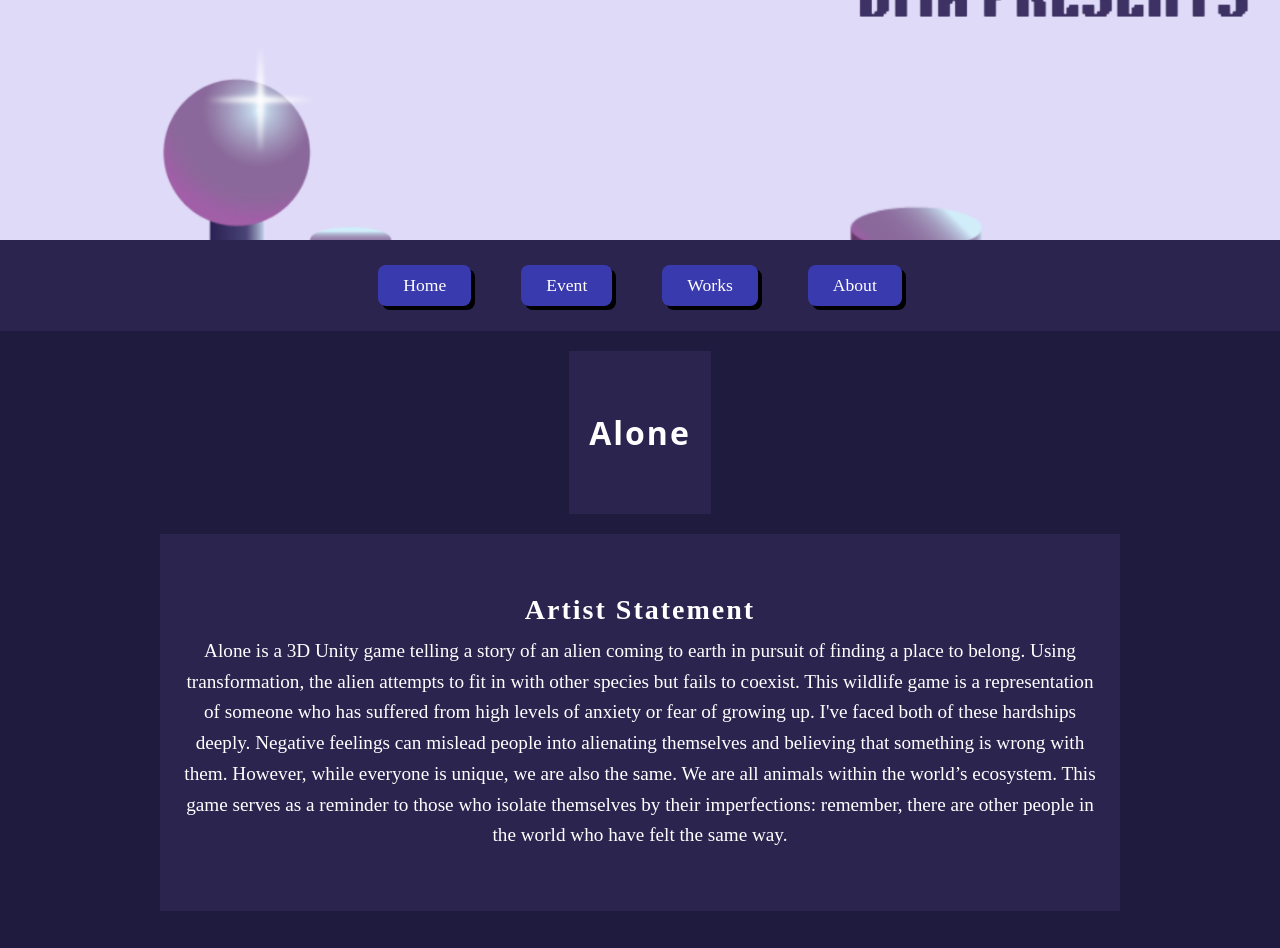
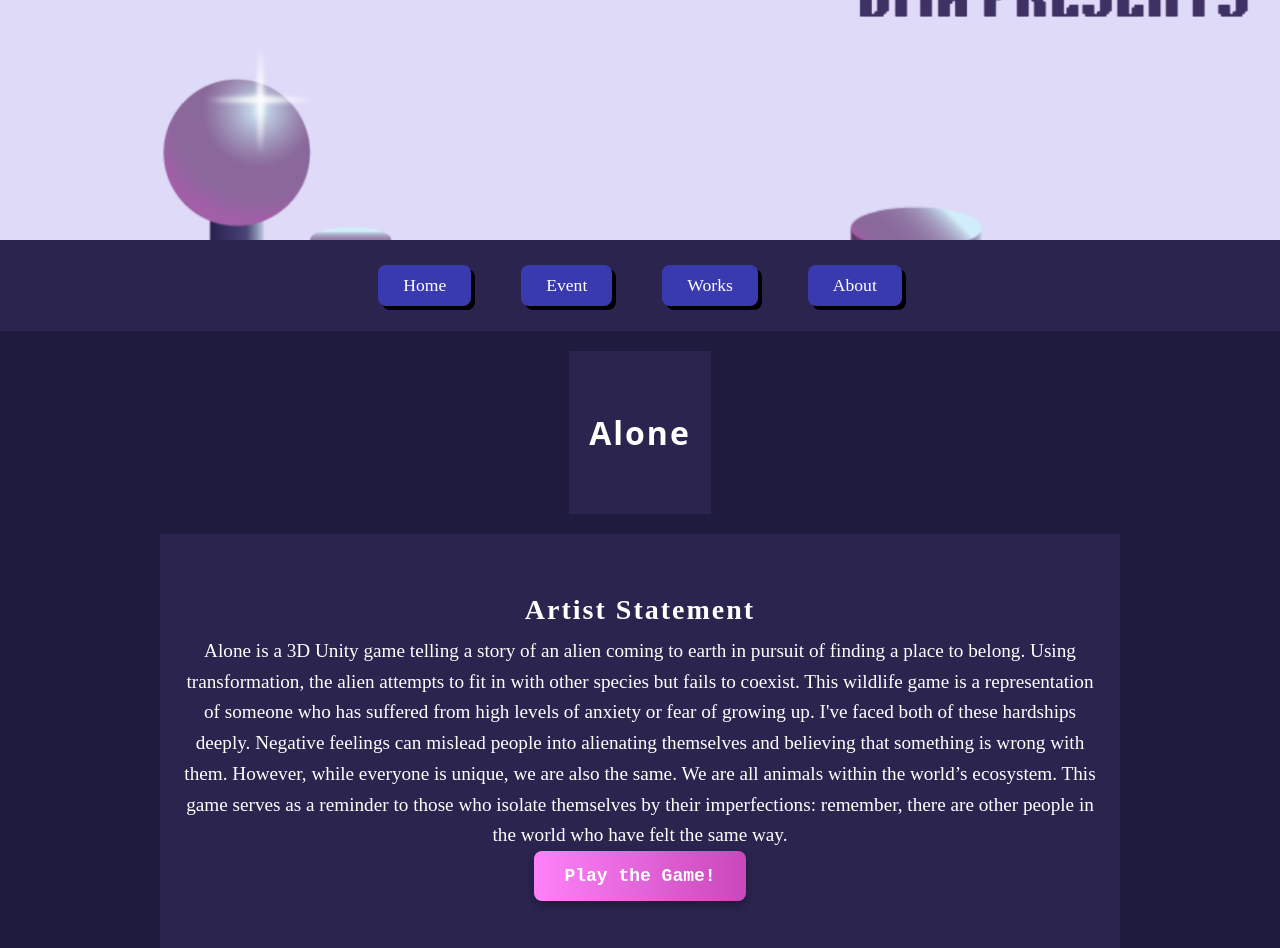
Before and after one commit to sjsu-dma-bfa/2024f, a plain HTML site: page projects/ryan-chong.html in a window 1280 px wide. Shown: the top 948 px of the page. Drawn offline with Linux system fonts and the light colour scheme; grey boxes are pictures that could not be loaded; a web font is replaced by a local one.

Commit message:
quick fix for play buttons on event page
directory error.

```diff
--- a/projects/ryan-chong.html
+++ b/projects/ryan-chong.html
@@ -38,6 +38,27 @@
             <p>
               Alone is a 3D Unity game telling a story of an alien coming to earth in pursuit of finding a place to belong. Using transformation, the alien attempts to fit in with other species but fails to coexist. This wildlife game is a representation of someone who has suffered from high levels of anxiety or fear of growing up. I've faced both of these hardships deeply. Negative feelings can mislead people into alienating themselves and believing that something is wrong with them. However, while everyone is unique, we are also the same. We are all animals within the world’s ecosystem. This game serves as a reminder to those who isolate themselves by their imperfections: remember, there are other people in the world who have felt the same way.
             </p>
+
+            <a href="https://toasterdoggo.itch.io/alone"
+   class="game-link-button"
+   style="
+     display: inline-block;
+     padding: 15px 30px;
+     text-align: center;
+     font-size: 18px;
+     font-weight: bold;
+     text-decoration: none;
+     color: #ffffff;
+     background: linear-gradient(90deg, #ff82f9, #c947ba);
+     border-radius: 8px;
+     box-shadow: 0 4px 10px rgba(0, 0, 0, 0.3);
+     transition: transform 0.2s, box-shadow 0.2s;
+   "
+   onmouseover="this.style.transform='scale(1.1)'; this.style.boxShadow='0 6px 15px rgba(0, 0, 0, 0.5)';"
+   onmouseout="this.style.transform='scale(1)'; this.style.boxShadow='0 4px 10px rgba(0, 0, 0, 0.3)';"
+   target="_blank">
+  Play the Game!
+</a>
           </section>
 
           <!-- Project Image Gallery Section -->
```
Also changed, not shown: event.html (+13 -13 lines).
